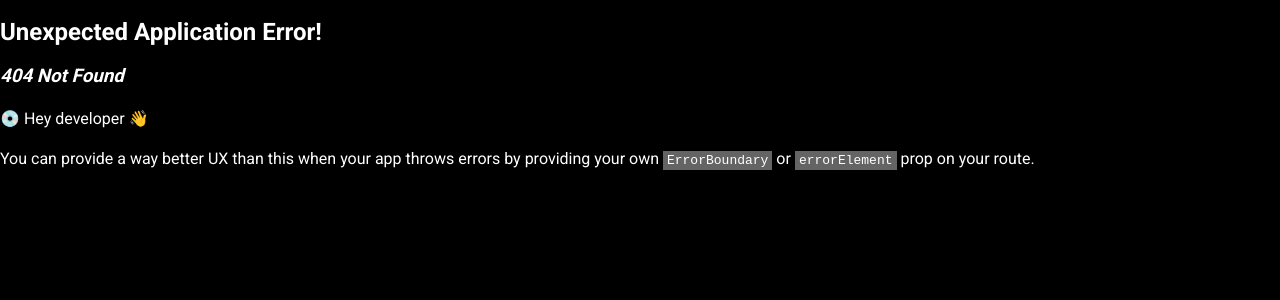
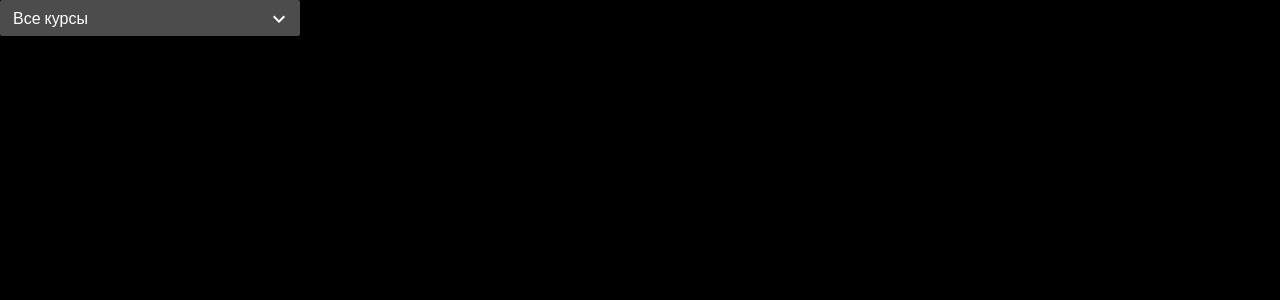
Before and after one commit to Leskevich/cards-vite, a React (Vite) app: page /select in a window 1280 px wide. Before the commit this address had no page. Shown: the top 300 px of the page. Built offline with nearby package versions, Linux system fonts and the light colour scheme; a web font is replaced by a local one.

Commit message:
fix: select.tsx

```diff
--- a/src/assets/icons/index.ts
+++ b/src/assets/icons/index.ts
@@ -11,3 +11,4 @@ export { default as SingOutIcon } from './sing-out.tsx'
 export { default as PlayCircle } from './play-circle-outline.tsx'
 export { default as Edit } from './edit-2-outline.tsx'
 export { default as Delete } from './trash-outline.tsx'
+export { default as KeyboardArrowDown } from './keyboard-arrow-down.tsx'
--- /dev/null
+++ b/src/assets/icons/keyboard-arrow-down.tsx
@@ -0,0 +1,32 @@
+import { IconProps, IconWrapper } from './IconWrapper'
+
+const KeyboardArrowDown = (allProps: IconProps) => {
+  const { svgProps: props, ...restProps } = allProps
+
+  return (
+    <IconWrapper
+      icon={
+        <svg
+          width="100%"
+          height="100%"
+          viewBox="0 0 24 24"
+          fill="none"
+          xmlns="http://www.w3.org/2000/svg"
+          {...props}
+        >
+          <g clipPath="url(#prefix__clip0_124_21507)">
+            <path d="M7.41 8.59L12 13.17l4.59-4.58L18 10l-6 6-6-6 1.41-1.41z" fill="currentColor" />
+          </g>
+          <defs>
+            <clipPath id="prefix__clip0_124_21507">
+              <path fill="#fff" d="M0 0h24v24H0z" />
+            </clipPath>
+          </defs>
+        </svg>
+      }
+      {...restProps}
+    />
+  )
+}
+
+export default KeyboardArrowDown
--- /dev/null
+++ b/src/components/ui/select/index.ts
@@ -0,0 +1 @@
+export { Select } from './select.tsx'
--- /dev/null
+++ b/src/components/ui/select/select.module.scss
@@ -0,0 +1,77 @@
+.trigger {
+  cursor: pointer;
+
+  display: flex;
+  gap: 11px;
+  align-items: center;
+  justify-content: space-between;
+
+  width: 100%;
+  height: 36px;
+  padding: 9px 8px 8px 12px;
+
+  font-size: var(--font-size-m);
+  line-height: var(--line-height-m);
+  color: var(--color-light-100);
+
+  background-color: transparent;
+  border: 1px solid var(--color-dark-300);
+  border-radius: 2px;
+  outline: none;
+
+  transition:
+    200ms background-color,
+    200ms color;
+
+  &[data-state='open'] {
+    background-color: var(--color-dark-500);
+    border-color: var(--color-dark-500);
+    border-radius: 2px 2px 0 0;
+  }
+
+  &:disabled {
+    cursor: auto;
+    color: var(--color-dark-300);
+  }
+
+  &:focus-visible {
+    outline: var(--color-info-700);
+  }
+
+  &:hover:not(&:disabled) {
+    background-color: var(--color-dark-500);
+  }
+
+  &.pagination {
+    gap: 2px;
+    height: 24px;
+    padding: 0 2px 0 6px;
+    font-size: var(--font-size-s);
+  }
+}
+
+.icon {
+  width: 24px;
+  height: 24px;
+  transition: 200ms transform;
+
+  &.pagination {
+    display: flex;
+    width: 16px;
+    height: 16px;
+  }
+
+  [data-state='open'] > & {
+    transform: rotate(180deg);
+  }
+
+  .trigger:disabled > & path {
+    stroke: var(--color-dark-500);
+  }
+}
+
+.content {
+  cursor: pointer;
+  background-color: var(--color-dark-900);
+  border: 1px solid var(--color-dark-100);
+}
--- /dev/null
+++ b/src/components/ui/select/select.tsx
@@ -0,0 +1,45 @@
+import * as Select from '@radix-ui/react-select'
+import clsx from 'clsx'
+
+import s from './select.module.scss'
+
+import { KeyboardArrowDown } from '@/assets/icons'
+
+type SelectProps = {
+  className?: string
+  placeholder?: string
+  variant?: 'primary' | 'pagination'
+  options: string[]
+  value: string
+} & Select.SelectProps
+
+export const SelectRadix = ({
+  placeholder,
+  value,
+  className,
+  options,
+  variant = 'primary',
+  onValueChange,
+}: SelectProps) => {
+  return (
+    <Select.Root onValueChange={onValueChange}>
+      <Select.Trigger className={clsx(s.trigger, s[variant], className)}>
+        <Select.Value placeholder={placeholder}>{value}</Select.Value>
+        <Select.Icon className={clsx(s.icon, s[variant])}>
+          <KeyboardArrowDown size={variant === 'pagination' ? 16 : 24} />
+        </Select.Icon>
+      </Select.Trigger>
+      <Select.Portal>
+        <Select.Content position={'popper'} className={s.content}>
+          <Select.Viewport>
+            {options.map((i, index) => (
+              <Select.Item key={index} value={i}>
+                {i}
+              </Select.Item>
+            ))}
+          </Select.Viewport>
+        </Select.Content>
+      </Select.Portal>
+    </Select.Root>
+  )
+}
--- /dev/null
+++ b/src/components/ui/select/sty.scss
@@ -0,0 +1,153 @@
+.trigger {
+  cursor: pointer;
+
+  display: flex;
+  gap: 11px;
+  align-items: center;
+  justify-content: space-between;
+
+  width: 100%;
+  height: 36px;
+  padding: 9px 8px 8px 12px;
+
+  font-size: var(--font-size-m);
+  line-height: var(--line-height-m);
+  color: var(--color-text-primary);
+
+  background-color: var(--color-bg-element);
+  border: 1px solid var(--color-border-input-primary);
+  border-radius: var(--border-radius-s);
+  outline: none;
+
+  transition:
+    var(--transtition-duration-basic) background-color,
+    var(--transtition-duration-basic) color;
+
+  &::placeholder {
+    color: var(--color-text-secondary);
+  }
+
+  &[data-headlessui-state='open'] {
+    border-color: var(--color-border-select-active);
+    border-radius: var(--border-radius-s) var(--border-radius-s) 0 0;
+  }
+
+  &:disabled {
+    cursor: auto;
+    color: var(--color-text-disabled);
+  }
+
+  &:focus-visible {
+    outline: var(--outline-focus);
+  }
+
+  &:hover:not(&:disabled) {
+    background-color: var(--color-bg-input-hover);
+  }
+
+  &.error {
+    border-color: var(--color-accent-500);
+  }
+
+  &.pagination {
+    gap: 2px;
+    height: 24px;
+    padding: 0 2px 0 6px;
+    font-size: var(--font-size-s);
+  }
+}
+
+.value {
+  overflow: hidden;
+  text-overflow: ellipsis;
+  white-space: nowrap;
+}
+
+.icon {
+  width: 24px;
+  height: 24px;
+  transition: var(--transtition-duration-basic) transform;
+
+  &.secondary path {
+    stroke: var(--color-info-400);
+  }
+
+  &.pagination {
+    display: flex;
+    width: 16px;
+    height: 16px;
+  }
+
+  [data-headlessui-state='open'] > & {
+    transform: rotate(180deg);
+  }
+
+  .trigger:disabled > & path {
+    stroke: var(--color-text-disabled);
+  }
+}
+
+.item {
+  cursor: pointer;
+
+  display: flex;
+
+  width: 100%;
+  padding: 6px 12px;
+
+  background: none; /* Remove button default background */
+  border: none; /* Remove button default border */
+  outline: none;
+
+  transition:
+    var(--transtition-duration-basic) background-color,
+    var(--transtition-duration-basic) color;
+
+  &[data-headlessui-state='active'],
+  &[data-headlessui-state='active selected'] {
+    background-color: var(--color-action-hover);
+  }
+
+  &[data-headlessui-state='selected'],
+  &[data-headlessui-state='active selected'] {
+    color: var(--color-accent-500);
+  }
+
+  &.pagination {
+    padding: 0 0 0 6px;
+    font-size: var(--font-size-s);
+    line-height: var(--line-height-m);
+  }
+}
+
+.content {
+  overflow: hidden;
+
+  background-color: var(--color-bg-element);
+  border: 1px solid var(--color-border-select-active);
+  border-radius: 0 0 var(--border-radius-s) var(--border-radius-s);
+  outline: none;
+
+  &.secondary {
+    border: 1px solid var(--color-border-input-primary);
+
+    & .item {
+      &[data-headlessui-state~='active'],
+      &[data-headlessui-state~='selected'] {
+        color: var(--color-neutral-light-50);
+        background-color: var(--color-info-400);
+      }
+    }
+  }
+}
+
+.viewport {
+  padding: 12px 0;
+}
+
+.label {
+  display: inline-block;
+  margin-bottom: 9px;
+  font-size: var(--font-size-s);
+  color: var(--color-text-secondary);
+}
--- a/src/pages/decks/decks.tsx
+++ b/src/pages/decks/decks.tsx
@@ -1,8 +1,6 @@
 import { useGetPackQuery } from './decksApi'
 
 import { Delete, Edit, PlayCircle } from '@/assets/icons'
-import { MenuHeader } from '@/components/drop-down-menu/menu-header'
-import { Button, Dropdown, DropdownItemWithIcon } from '@/components/ui'
 import {
   Table,
   TableBody,
@@ -16,7 +14,6 @@ export const Decks = () => {
   const { data, isLoading } = useGetPackQuery()
 
   if (isLoading) return <>...loading</>
-  const trigger = <Button>open</Button>
 
   return (
     <div>
@@ -48,16 +45,6 @@ export const Decks = () => {
           })}
         </TableBody>
       </Table>
-      <div>
-        <MenuHeader name={'scds'} email={'scdsc'} />
-        <Dropdown align={'center'} trigger={trigger}>
-          <DropdownItemWithIcon icon={<Edit />} text="Изменить" onSelect={() => {}} />
-          <DropdownItemWithIcon icon={<Edit />} text="Удалить" onSelect={() => {}} />
-          <DropdownItemWithIcon icon={<Edit />} text="Удалить" onSelect={() => {}} />
-          <DropdownItemWithIcon icon={<Edit />} text="Удалить" onSelect={() => {}} />
-          <DropdownItemWithIcon icon={<Edit />} text="Удалить" onSelect={() => {}} />
-        </Dropdown>
-      </div>
     </div>
   )
 }
--- /dev/null
+++ b/src/pages/select-test.tsx
@@ -0,0 +1,36 @@
+import { useState } from 'react'
+
+import s from './select-test.module.scss'
+
+import { SelectRadix } from '@/components/ui/select/select.tsx'
+
+export const SelectTest = () => {
+  const [value, setValue] = useState<string>('')
+
+  return (
+    <div style={{ width: '300px' }}>
+      <SelectRadix
+        className={s.select}
+        value={value}
+        placeholder={'Все курсы'}
+        options={options}
+        onValueChange={setValue}
+      />
+    </div>
+  )
+}
+const options = [
+  'apple',
+  'banana',
+  'blueberry',
+  'grapes',
+  'pineapple',
+  'cherry',
+  'grapefruit',
+  'lemon',
+  'mango',
+  'grapes',
+  'pineapple',
+  'apple1',
+  'banana1',
+]
--- a/src/router.tsx
+++ b/src/router.tsx
@@ -5,6 +5,8 @@ import {
   RouterProvider,
   createBrowserRouter,
 } from 'react-router-dom'
+
+import { SelectTest } from './pages/select-test'
 
 import { RecoverPassword, SignIn, SingUp } from '@/components/auth'
 import { PersonalInformation } from '@/components/profile'
@@ -34,6 +36,10 @@ const privateRoutes: RouteObject[] = [
     path: '/decks',
     element: <Decks />,
   },
+  {
+    path: '/select',
+    element: <SelectTest />,
+  },
 ]
 
 function PrivateRoutes() {
```
Also changed, not shown: src/pages/select-test.module.scss (added).
